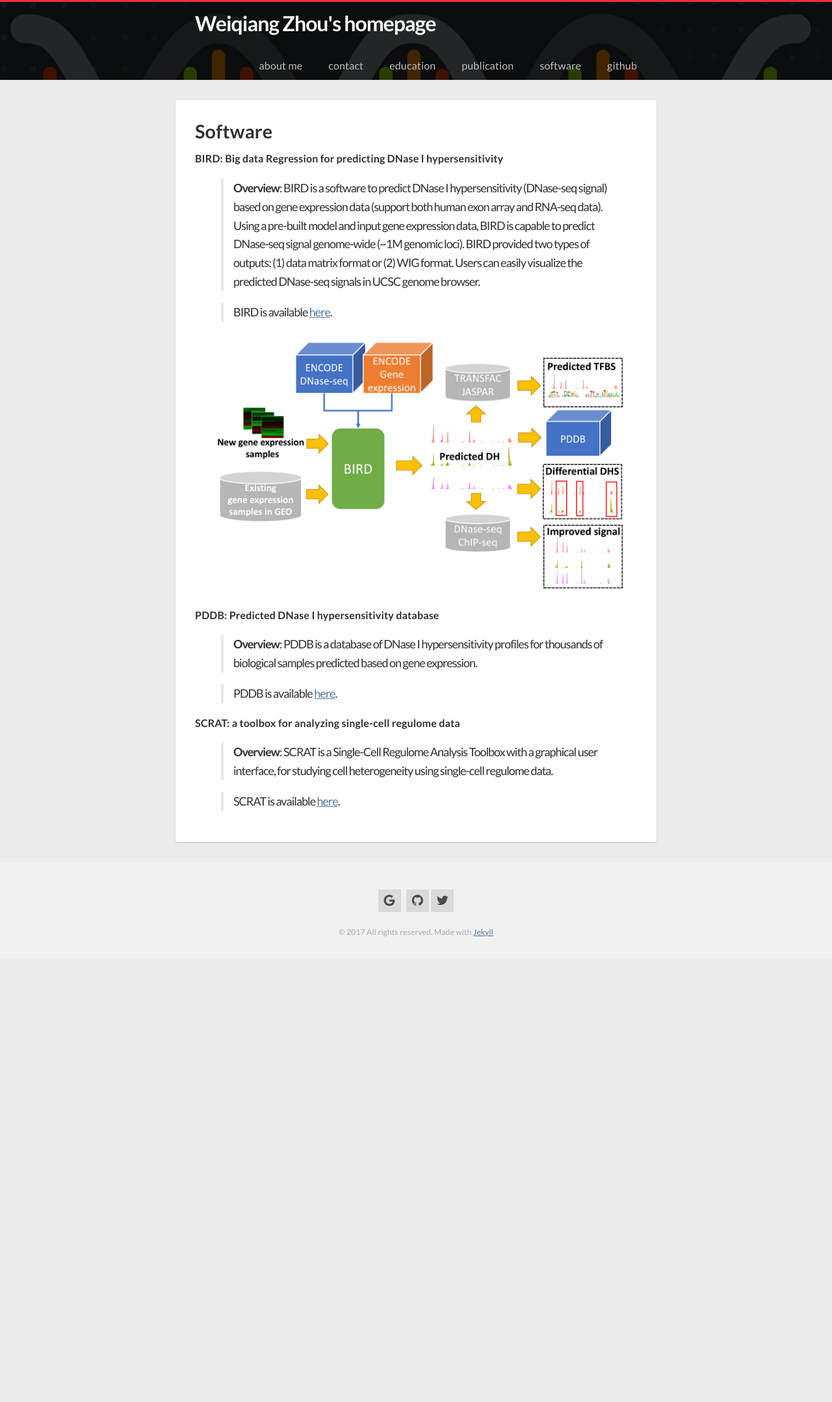
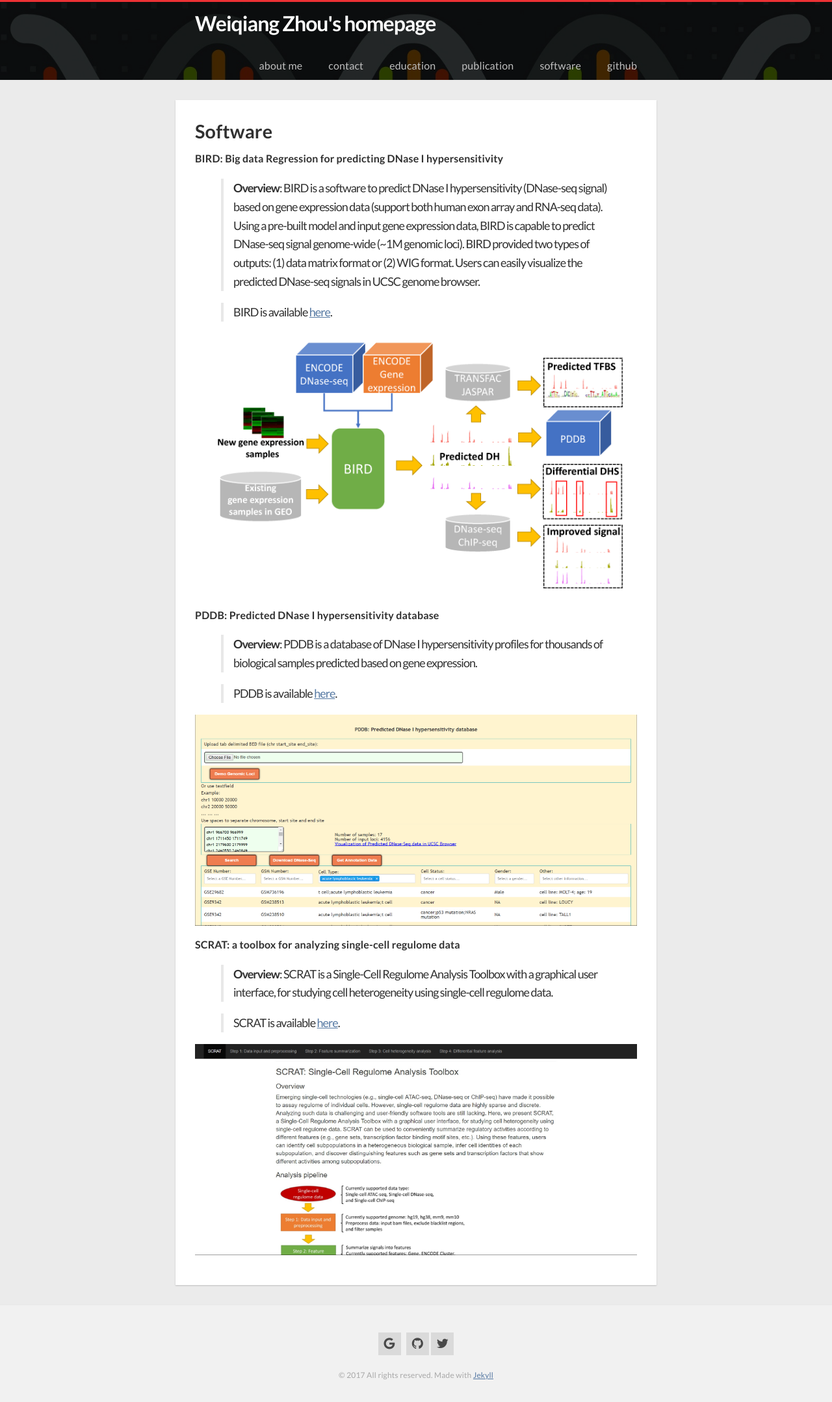
Before and after one commit to ILoveYouKen/ILoveYouKen.github.io, a Jekyll site: the page built from software.md, in a window 1280 px wide. Shown: the whole page at 65% size. Built offline with Jekyll 4.4.1, drawn with Linux system fonts in a browser that asks for light colours; nearby versions of some CDN libraries; before the commit the page ends 1475 px from its top, so only the background shows below that.

Commit message:
Update software.md

```diff
--- a/software.md
+++ b/software.md
@@ -19,8 +19,12 @@ slug: software
 
 >PDDB is available [here](http://jilab.biostat.jhsph.edu/~bsherwo2/bird/index.php).
 
+![](http://weiqiangzhou.com/images/PDDB_overview.png "PDDB overview")
+
 **SCRAT: a toolbox for analyzing single-cell regulome data**
 
 >**Overview**: SCRAT is a Single-Cell Regulome Analysis Toolbox with a graphical user interface, for studying cell heterogeneity using single-cell regulome data.
 
 >SCRAT is available [here](https://github.com/zji90/SCRAT).
+
+![](http://weiqiangzhou.com/images/scrat_screenshot.png "scrat screenshot")
```
